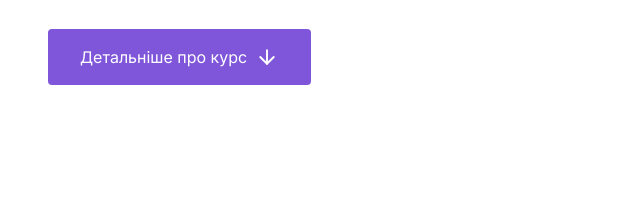
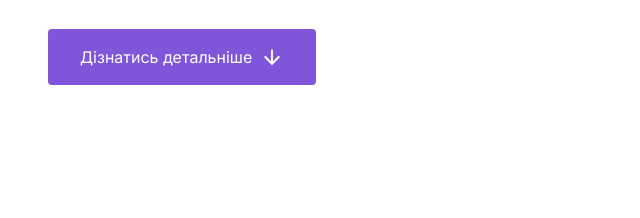
Before and after one commit to Sobik121/zoodle, a plain HTML site: page index.html in a window 1280 px wide. Shown: the part 514-732 px from the top of the page, 0-640 px from the left. Drawn offline with Linux system fonts and the light colour scheme.

Commit message:
Update index.html

```diff
--- a/index.html
+++ b/index.html
@@ -99,7 +99,7 @@
             </span>
             <div class="home-btn-group">
               <a href="#section_lessons" class="home-link4 button">
-                <span class="home-text005">Детальніше про курс</span>
+                <span class="home-text005">Дізнатись детальніше</span>
                 <img
                   alt="arrowdown431"
                   src="public/playground_assets/arrowdown431-gz3.svg"
```
